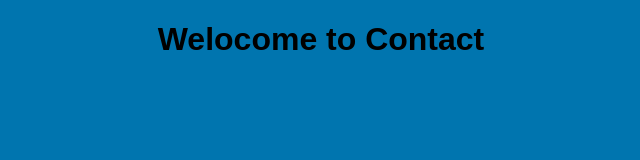
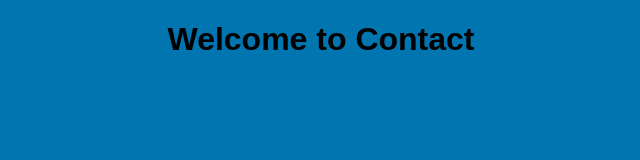
Before and after one commit to hilalibrahim/Nodejs_projects, a website: page basic/contact.html in a window 1280 px wide. Shown: the whole page, without its empty margins (319-959 px from the left). Drawn offline with Linux system fonts and the light colour scheme.

Commit message:
Update contact.html

```diff
--- a/basic/contact.html
+++ b/basic/contact.html
@@ -7,6 +7,6 @@
     <title>Contact Page</title>
 </head>
 <body>
-    <h1>Welocome to Contact</h1>
+    <h1>Welcome to Contact</h1>
 </body>
 </html>
```
